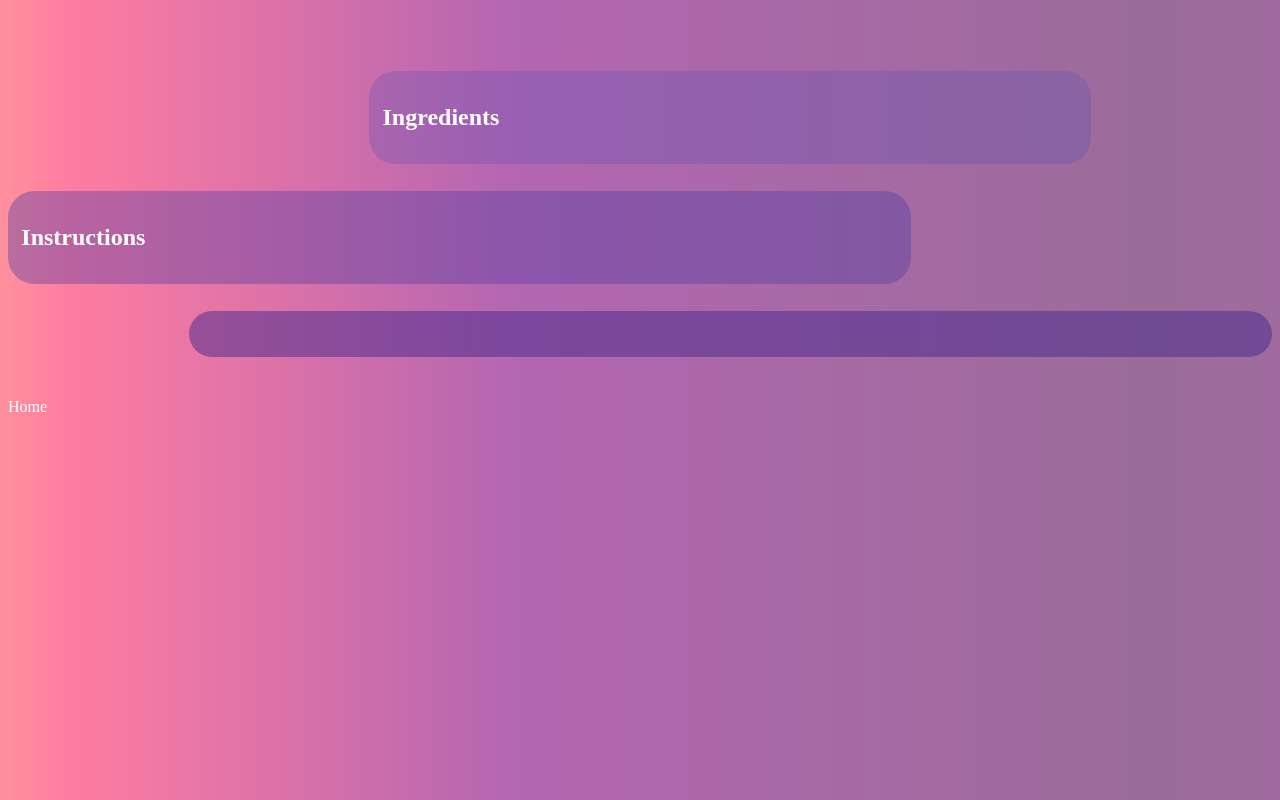
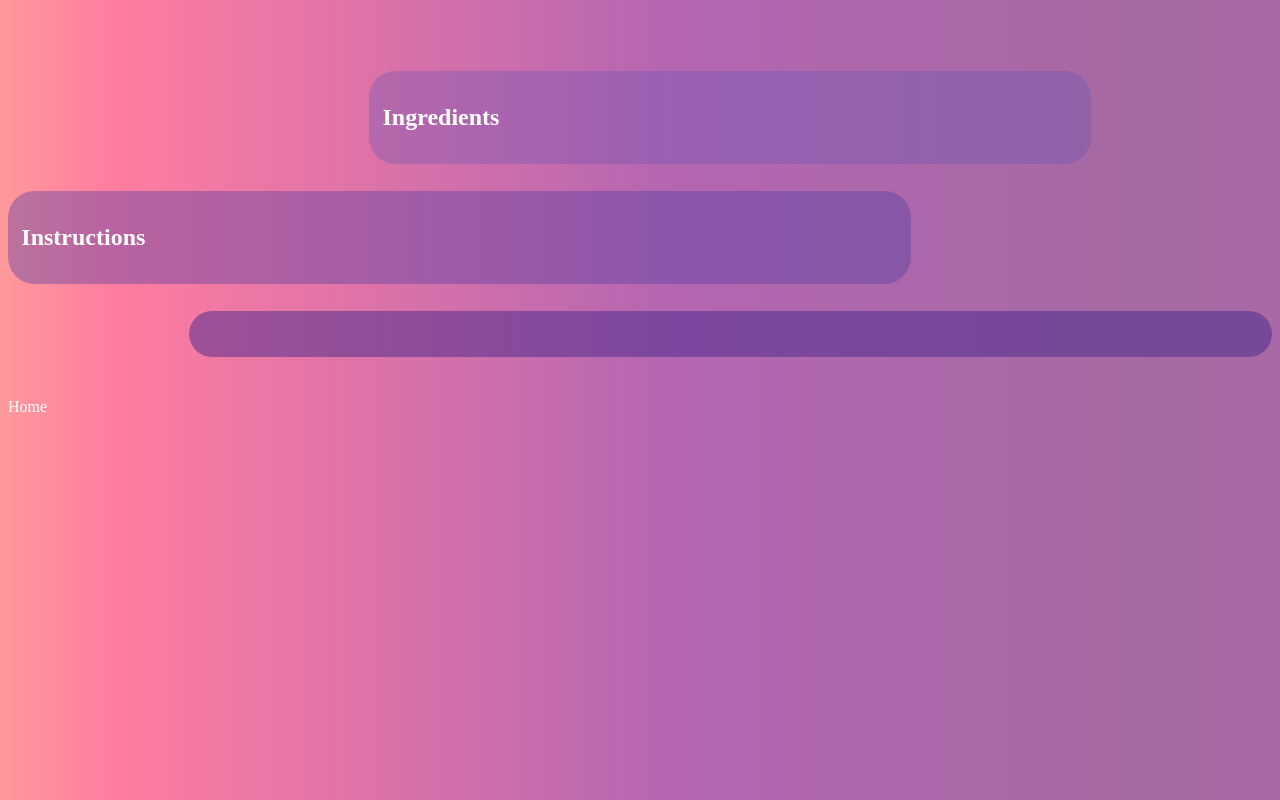
Before and after one commit to loganmcdev/food, a plain HTML site: page recipePages.html in a window 1280 px wide. Drawn offline with Linux system fonts and the light colour scheme.

Commit message:
Update recipePages.css

```diff
--- a/recipePages.css
+++ b/recipePages.css
@@ -3,7 +3,7 @@
     grid-template-rows: repeat(4, auto) 2em;
     grid-template-columns: repeat(7, 1fr);
     color: white;
-    background-image: radial-gradient(circle,rgba(255, 100, 0, 0.4)0.1vw,rgba(255, 30, 0, 0.4)5vw,rgba(255, 70, 120,0.7)15vw,rgba(130, 0, 125,0.6)50vw,rgba(70, 14, 70,0.6)120vw);
+    background-image: radial-gradient(circle,rgba(255, 100, 0, 0.4)0.1em,rgba(255, 30, 0, 0.4)5em,rgba(255, 70, 120,0.7)15em,rgba(130, 0, 125,0.6)50em,rgba(70, 14, 70,0.6)120em);
     background-size: 200vw 0.01vh;
     background-position: -110vw;
 }
```
